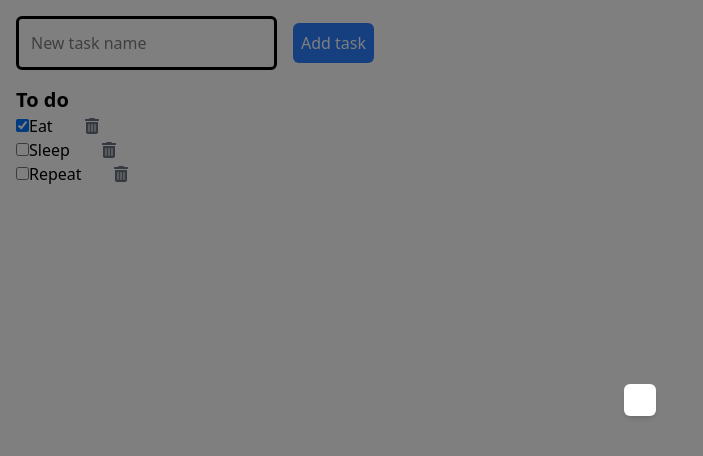
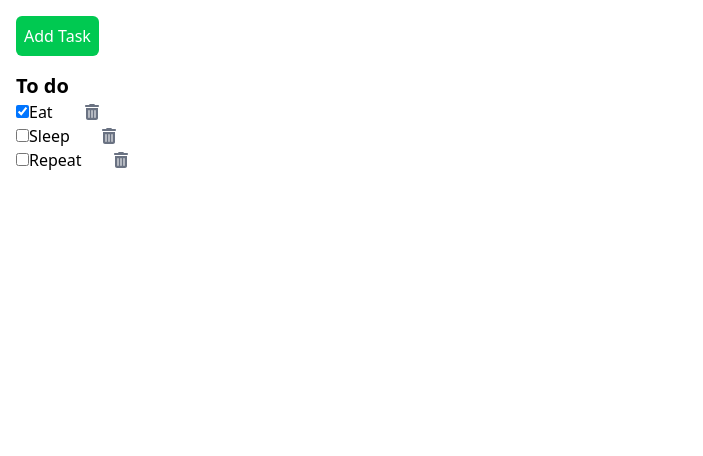
Before and after one commit to MelikaDab/dynamicWebDev, a React app in the folder packages/labs-week5/: page / in a window 1280 px wide. Shown: the top 456 px of the page, without its empty margins (0-703 px from the left). Built offline with nearby package versions, Linux system fonts and the light colour scheme; the HTML template or start-up script is replaced by a standard one.

Commit message:
open/close functionality

```diff
--- a/packages/labs-week5/src/App.jsx
+++ b/packages/labs-week5/src/App.jsx
@@ -19,21 +19,31 @@ const TodoItem = (props) => {
            onChange={() => props.toggleTaskCompleted(props.id)} />
            {props.name}
         </label>
-        <button className='ml-8' onClick={() => props.deleteItem(props.id)} ><FontAwesomeIcon className="text-gray-500" title="delete-button" icon={faTrashCan} /></button>
+        <button className='ml-8' onClick={() => props.deleteItem(props.id)} >
+          <FontAwesomeIcon className="text-gray-500" title="delete-button" icon={faTrashCan} />
+        </button>
       </li>
     </>
   )
 
 }
 
-const Modal = (props) => {
+const Modal = ({isOpen, headerLabel, children, onCloseRequested}) => {
+  if (!isOpen) return null;
   return (
   <div className='fixed top-0 left-0 w-full h-full bg-black/50 flex items-center justify-center'>
     <div className='bg-white p-4 items-center justify-center rounded-md shadow-md'>
-      <p>{props.children}</p>
+      <div className="flex justify-between items-center pb-2 mb-4">
+        <h2 className="text-lg font-semibold">{headerLabel}</h2>
+        <button onClick={onCloseRequested} aria-label="Close" className="text-gray-600 hover:text-black">
+          ✕
+        </button>
+      </div>
+      {children}
     </div>
   </div>)
 }
+
 
 const AddTaskForm = ({ onNewTask }) => {
   const [textField, setTextField] = useState("");
@@ -55,6 +65,7 @@ const AddTaskForm = ({ onNewTask }) => {
 
 function App(props) {
   const [tasks, setTasks] = useState(INITIAL_DATA);
+  const [isModalOpen, setIsModalOpen] = useState(false); // Tracks modal state
 
   const taskList = tasks?.map((task) => (
     <TodoItem id={task.id} name={task.name} completed={task.completed} key={task.id} toggleTaskCompleted={toggleTaskCompleted} deleteItem={handleDelete}/>
@@ -63,6 +74,7 @@ function App(props) {
   const addTask = (name) => {
     const newTask = { id: `todo-${nanoid()}`, name, completed: false };
     setTasks([...tasks, newTask]);
+    setIsModalOpen(false);
 
   }
 
@@ -82,7 +94,11 @@ function App(props) {
 
   return (
     <main className="m-4"> {/* Tailwind: margin level 4 on all sides */}
-      <AddTaskForm onNewTask={addTask} />
+      {/* <AddTaskForm onNewTask={addTask} /> */}
+      <button onClick={() => setIsModalOpen(true)} className="bg-green-500 text-white p-2 rounded-md hover:bg-green-600 active:bg-green-800 mb-4">
+        Add Task
+      </button>
+      <Modal isOpen={isModalOpen} onCloseRequested={() => setIsModalOpen(false)} headerLabel="Add New Task"><AddTaskForm onNewTask={addTask}/></Modal>
       <section>
         <h1 className="text-xl font-bold">To do</h1>
         <ul>
@@ -90,7 +106,6 @@ function App(props) {
         </ul>
 
       </section>
-      <Modal />
     </main>
   );
 
```
